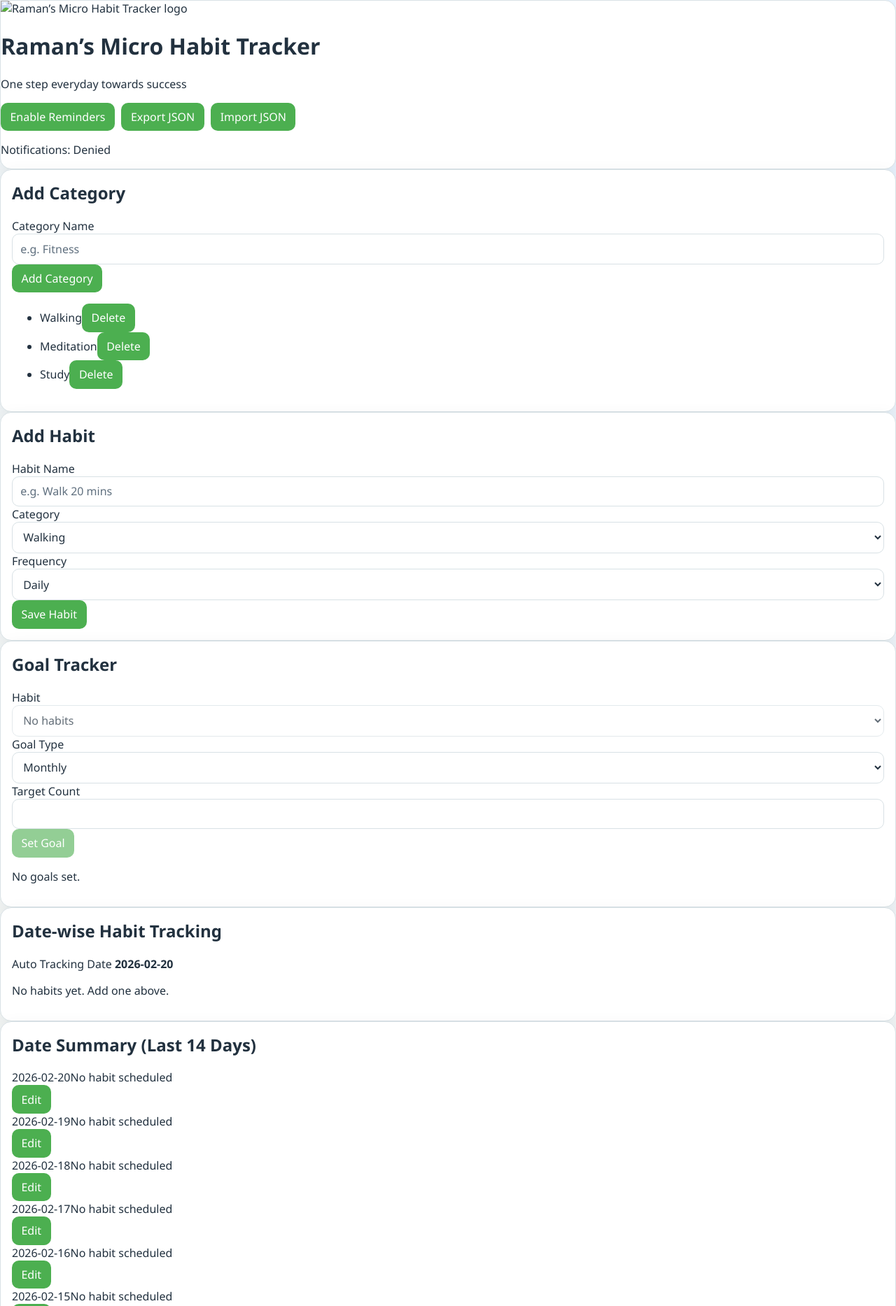
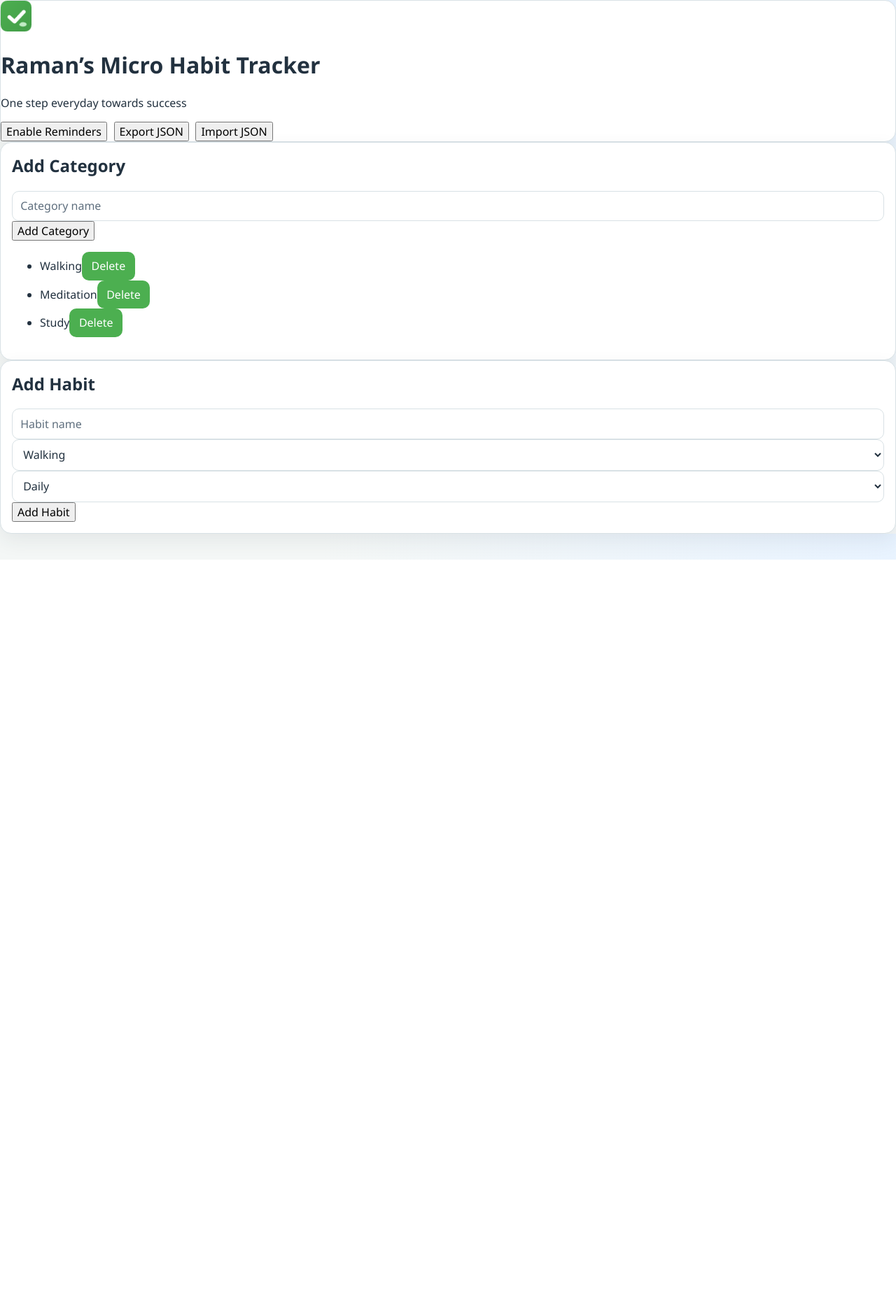
Before and after one commit to naiknawarerb-hub/Micro-habit-tracker, a plain HTML site: page index.html in a window 1280 px wide. Shown: the top 1867 px of the page at 70% size. After the commit the page ends 800 px from the top, so only its background shows below. Drawn offline with Linux system fonts and the light colour scheme.

Commit message:
Update index.html

```diff
--- a/index.html
+++ b/index.html
@@ -4,126 +4,96 @@
 <meta charset="UTF-8" />
 <meta name="viewport" content="width=device-width, initial-scale=1.0" />
 <meta name="theme-color" content="#4caf50" />
-  <title>Raman&rsquo;s Micro Habit Tracker</title>
-  <link rel="icon" type="image/png" sizes="16x16" href="assets/icons/icon-16.png" />
-  <link rel="icon" type="image/png" sizes="32x32" href="assets/icons/icon-32.png" />
-  <link rel="apple-touch-icon" sizes="180x180" href="assets/icons/icon-180.png" />
+
+<title>Raman’s Micro Habit Tracker</title>
+
+<!-- Icons (fixed paths) -->
+<link rel="icon" sizes="16x16" href="icon-16.png" />
+<link rel="icon" sizes="32x32" href="icon-32.png" />
+<link rel="apple-touch-icon" sizes="180x180" href="icon-180.png" />
+
+<!-- CSS -->
 <link rel="stylesheet" href="style.css" />
+
+<!-- PWA Manifest -->
+<link rel="manifest" href="manifest.json" />
 </head>
+
 <body>
+
 <div class="container">
+
 <header class="card header">
+
 <div class="brand-block">
 <div class="brand-row">
-          <img src="assets/icons/icon-192.png" alt="Raman&rsquo;s Micro Habit Tracker logo" class="brand-logo" width="44" height="44" />
-          <h1>Raman&rsquo;s Micro Habit Tracker</h1>
+
+<img src="icon-192.png"
+alt="Habit Tracker Logo"
+class="brand-logo"
+width="44"
+height="44" />
+
+<h1>Raman’s Micro Habit Tracker</h1>
+
 </div>
 <p class="tagline">One step everyday towards success</p>
 </div>
+
 <div class="header-actions">
-        <button id="installAppBtn" type="button" class="btn secondary" hidden>Install App</button>
-        <button id="notifyPermissionBtn" type="button" class="btn secondary">Enable Reminders</button>
-        <button id="exportBtn" type="button" class="btn secondary">Export JSON</button>
-        <button id="importBtn" type="button" class="btn secondary">Import JSON</button>
-        <input id="importInput" type="file" accept="application/json,.json" hidden />
+<button id="installAppBtn" hidden>Install App</button>
+<button id="notifyPermissionBtn">Enable Reminders</button>
+<button id="exportBtn">Export JSON</button>
+<button id="importBtn">Import JSON</button>
+<input id="importInput" type="file" hidden />
 </div>
-      <p id="installHint" class="install-hint" hidden></p>
-      <p id="notifyStatus" class="notify-status">Notifications: Not enabled</p>
-      <p id="feedback" class="feedback" role="status" aria-live="polite"></p>
+
 </header>
 
+
 <main class="grid">
+
 <section class="card panel">
 <h2>Add Category</h2>
-        <form id="categoryForm" class="form-grid">
-          <label for="categoryName">Category Name</label>
-          <input id="categoryName" type="text" placeholder="e.g. Fitness" required />
-          <button class="btn" type="submit">Add Category</button>
+
+<form id="categoryForm">
+<input id="categoryName" placeholder="Category name" required />
+<button>Add Category</button>
 </form>
-        <ul id="categoryList" class="list"></ul>
+
+<ul id="categoryList"></ul>
+
 </section>
+
 
 <section class="card panel">
 <h2>Add Habit</h2>
-        <form id="habitForm" class="form-grid">
-          <label for="habitName">Habit Name</label>
-          <input id="habitName" type="text" placeholder="e.g. Walk 20 mins" required />
 
-          <label for="habitCategory">Category</label>
-          <select id="habitCategory" required></select>
+<form id="habitForm">
+<input id="habitName" placeholder="Habit name" required />
 
-          <label for="habitFrequency">Frequency</label>
+<select id="habitCategory"></select>
+
 <select id="habitFrequency">
 <option value="daily">Daily</option>
 <option value="weekly">Weekly</option>
 </select>
 
-          <button id="saveHabitBtn" class="btn" type="submit">Save Habit</button>
+<button>Add Habit</button>
 </form>
+
 </section>
 
-      <section class="card panel">
-        <h2>Goal Tracker</h2>
-        <form id="goalForm" class="form-grid">
-          <label for="goalHabit">Habit</label>
-          <select id="goalHabit" required></select>
+</main>
 
-          <label for="goalType">Goal Type</label>
-          <select id="goalType">
-            <option value="monthly">Monthly</option>
-            <option value="yearly">Yearly</option>
-          </select>
-
-          <label for="goalTarget">Target Count</label>
-          <input id="goalTarget" type="number" min="1" required />
-
-          <button id="saveGoalBtn" class="btn" type="submit">Set Goal</button>
-        </form>
-        <div id="goalsView" class="goals-view"></div>
-      </section>
-
-      <section class="card panel span-3">
-        <div class="date-track-header">
-          <h2>Date-wise Habit Tracking</h2>
-          <div class="date-controls">
-            <span>Auto Tracking Date</span>
-            <strong id="currentDateLabel"></strong>
-          </div>
-        </div>
-        <div id="habitList"></div>
-      </section>
-
-      <section class="card panel span-3">
-        <h2>Date Summary (Last 14 Days)</h2>
-        <div id="dateSummary" class="date-summary"></div>
-      </section>
-
-      <section class="card panel span-3">
-        <h2>Dashboard</h2>
-        <div class="dash-grid">
-          <article class="metric">
-            <h3>Selected Day</h3>
-            <p id="dailyText">0/0 (0%)</p>
-            <div class="bar"><span id="dailyBar"></span></div>
-          </article>
-          <article class="metric">
-            <h3>Monthly</h3>
-            <p id="monthlyText">0%</p>
-            <div class="bar"><span id="monthlyBar"></span></div>
-          </article>
-          <article class="metric">
-            <h3>Yearly</h3>
-            <p id="yearlyText">0%</p>
-            <div class="bar"><span id="yearlyBar"></span></div>
-          </article>
 </div>
 
-        <h3>Goal Insights</h3>
-        <div id="goalInsights" class="goal-insights"></div>
-      </section>
-    </main>
-  </div>
+<!-- JS -->
+<script src="script.js"></script>
+<script src="app.js"></script>
+<script src="tracker.js"></script>
+<script src="ui.js"></script>
+<script src="storage.js"></script>
 
-  <script src="script.js"></script>
 </body>
 </html>
```
Lines whose indentation alone changed are shown as unchanged.
